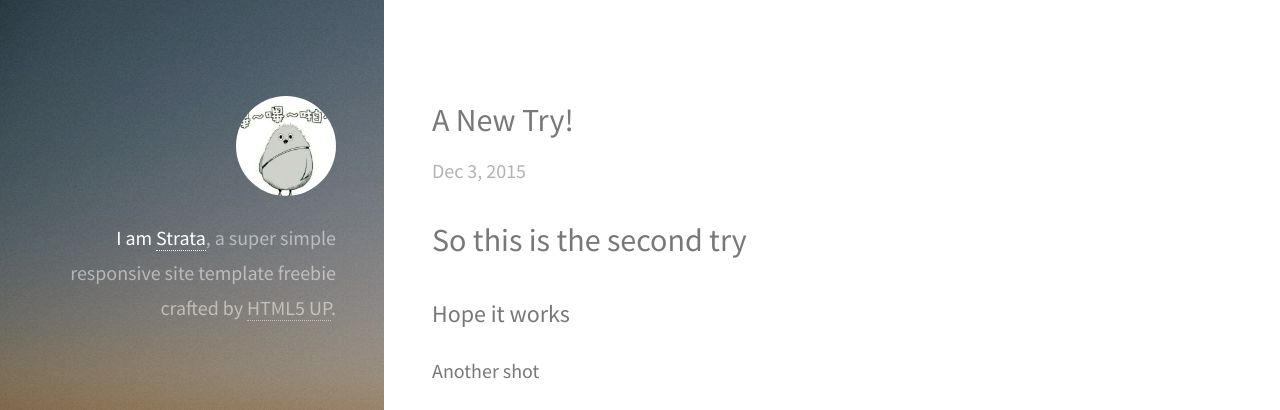
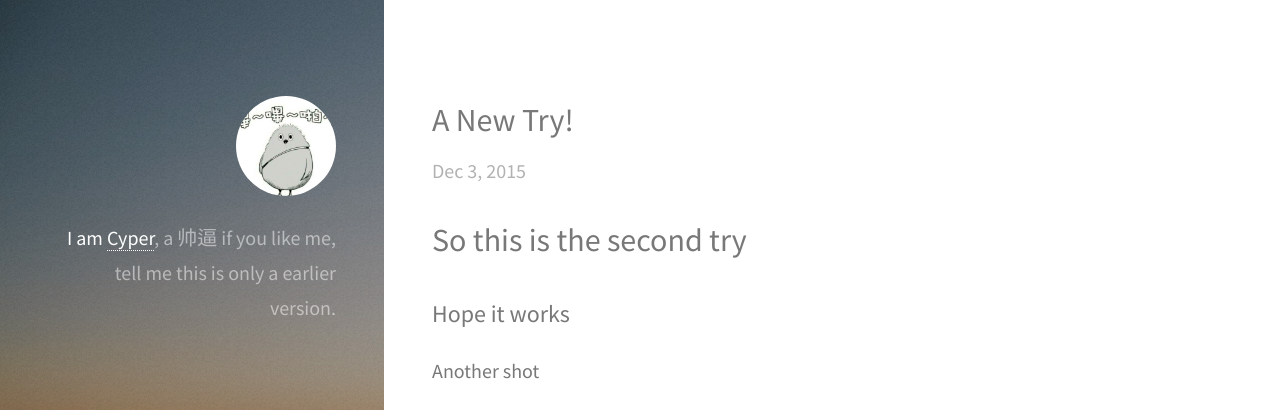
Before and after one commit to Cyperwu/Cyperwu.github.io, a Jekyll site: the page built from index.html, in a window 1280 px wide. Shown: the top 410 px of the page. Built offline with Jekyll 4.4.1, drawn with Linux system fonts in a browser that asks for light colours.

Commit message:
new try2-2 sth is wrong

```diff
--- a/_layouts/default.html
+++ b/_layouts/default.html
@@ -1,7 +1,7 @@
 <!DOCTYPE html>
 <html>
   	<head>
-  		<title>Strata by HTML5 UP</title>
+  		<title>Cyper's Page</title>
   		<meta http-equiv="content-type" content="text/html; charset=utf-8" />
   		<meta name="description" content="" />
   		<meta name="keywords" content="" />
@@ -22,9 +22,9 @@
 
       <header id="header">
           <a href="#" class="image avatar"><img src="/images/avatar.jpg" alt="" /></a>
-          <h1><strong>I am <a href="/">Strata</a></strong>, a super simple<br />
-          responsive site template freebie<br />
-          crafted by <a href="http://html5up.net">HTML5 UP</a>.</h1>
+          <h1><strong>I am <a href="/">Cyper</a></strong>, a 帅逼<br />
+          if you like me, tell me<br />
+          this is only a earlier version</a>.</h1>
       </header>
 
 
```
